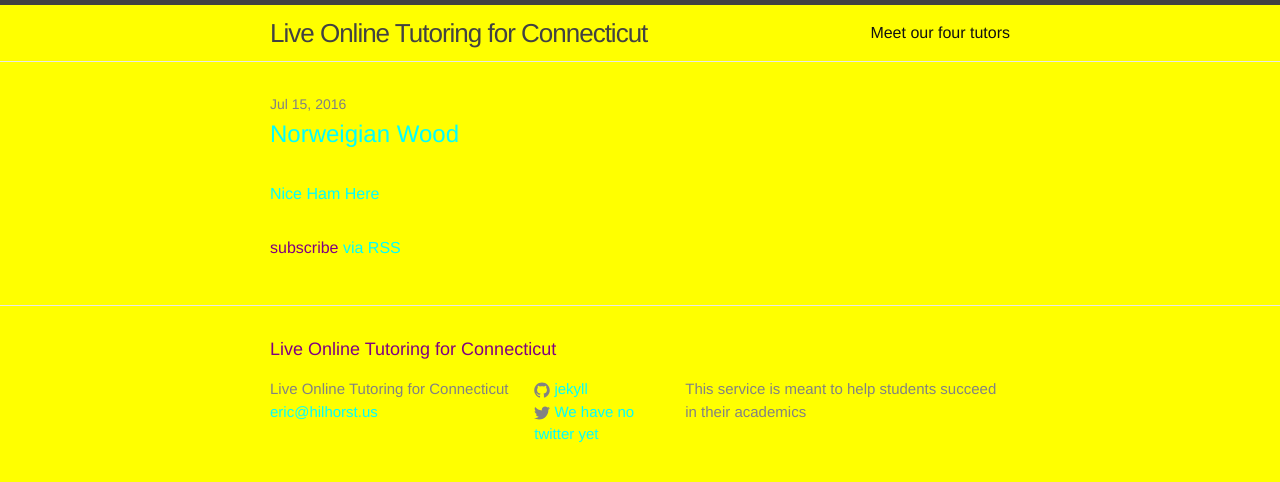
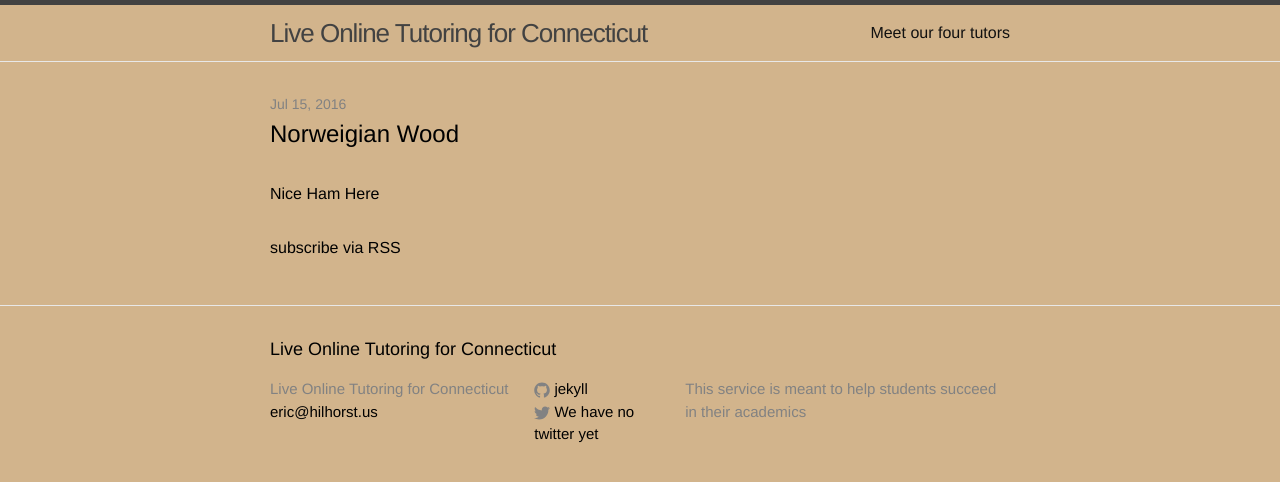
Before and after one commit to pepe454/pepe454.github.io, a Jekyll site: the page built from index.html, in a window 1280 px wide. Shown: the top 482 px of the page. Built offline with Jekyll 4.4.1, drawn with Linux system fonts in a browser that asks for light colours.

Commit message:
Update _base.scss

```diff
--- a/_sass/_base.scss
+++ b/_sass/_base.scss
@@ -15,8 +15,8 @@
  */
 body {
     font: $base-font-weight #{$base-font-size}/#{$base-line-height} $base-font-family;
-    color: purple;
-    background-color: yellow;
+    color: black;
+    background-color: tan;
     -webkit-text-size-adjust: 100%;
     -webkit-font-feature-settings: "kern" 1;
     -moz-font-feature-settings: "kern" 1;
@@ -91,7 +91,7 @@
  * Links
  */
 a {
-    color: cyan;
+    color: black;
     text-decoration: none;
 
     &:visited {
```
